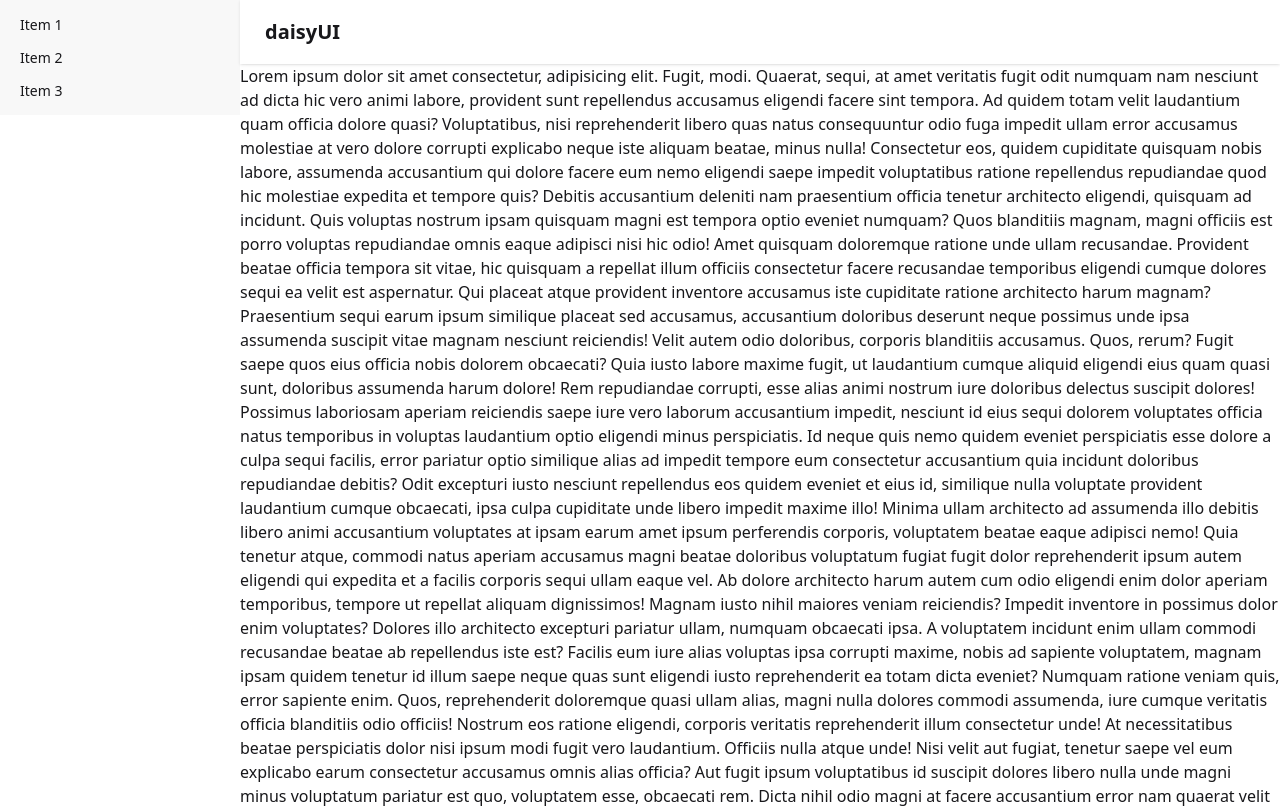
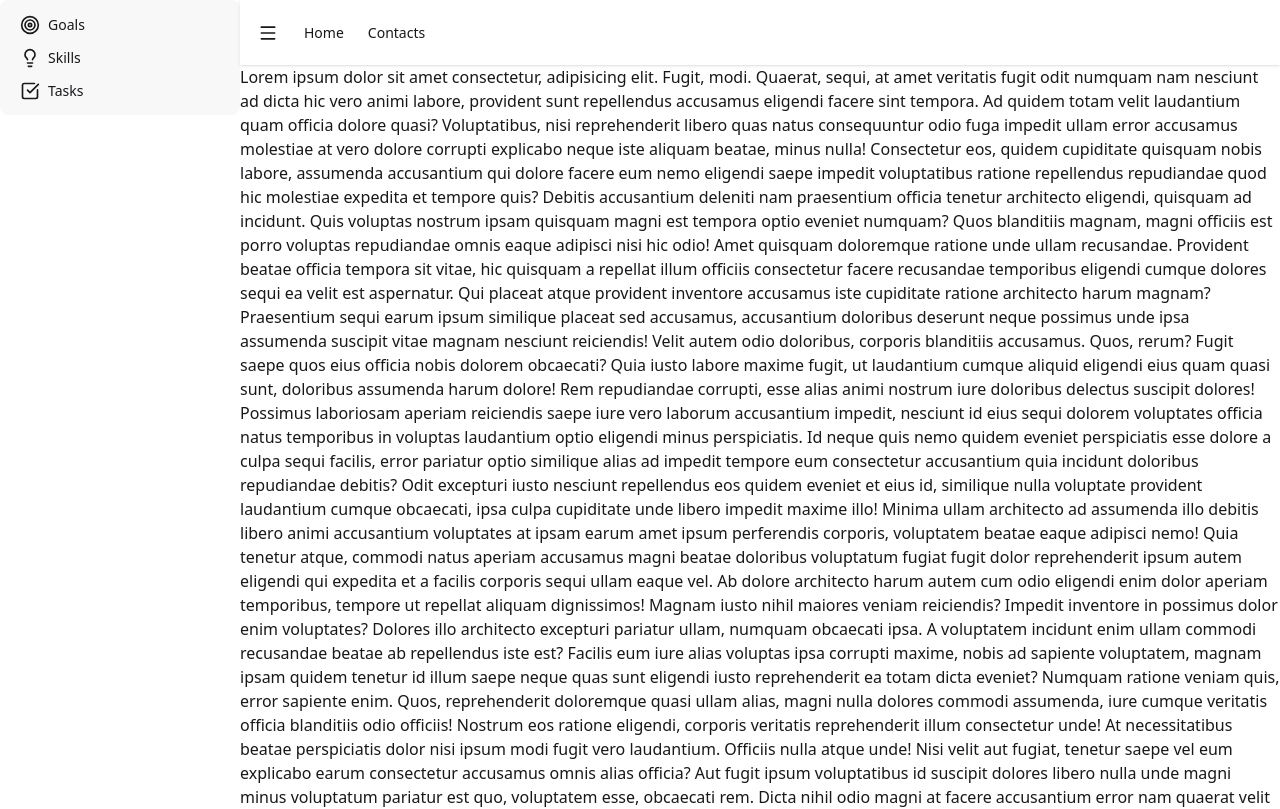
Before and after one commit to grigdevelop/goal-maker, a Next.js app: page / in a window 1280 px wide. Shown: the top 809 px of the page. Built offline with nearby package versions, Linux system fonts and the light colour scheme.

Commit message:
Add documentation files, implement collapsible sidebar with icons, and refactor dashboard layout structure

```diff
--- a/package.json
+++ b/package.json
@@ -8,6 +8,7 @@
     "start": "next start"
   },
   "dependencies": {
+    "lucide-react": "^0.562.0",
     "next": "16.1.3",
     "react": "19.2.3",
     "react-dom": "19.2.3"
--- /dev/null
+++ b/src/app/(dashboard)/layout.tsx
@@ -0,0 +1,5 @@
+import { DashboardLayout } from "@/components/layouts";
+
+export default function DashboardLayoutWrapper({ children }: { children: React.ReactNode }) {
+    return <DashboardLayout>{children}</DashboardLayout>;
+}
--- a/src/app/(dashboard)/page.tsx
+++ b/src/app/(dashboard)/page.tsx
@@ -1,22 +1,7 @@
-import { LeftMenu, LeftSidebar, TopPanel } from "@/components/layouts";
 import { Content } from "./content";
 
 export default function Home() {
   return (
-    <div className="flex min-h-screen">
-      <LeftSidebar>
-        <LeftMenu />
-      </LeftSidebar>
-      <main className="flex-1">
-        <TopPanel>
-          <div className="navbar bg-base-100 shadow-sm">
-            <a className="btn btn-ghost text-xl">daisyUI</a>
-          </div>
-        </TopPanel>
-        <div>
-          <Content />
-        </div>
-      </main>
-    </div>
+    <Content />
   );
 }
--- /dev/null
+++ b/src/components/layouts/DashboardLayout.tsx
@@ -0,0 +1,28 @@
+'use client';
+
+import { useState, type PropsWithChildren } from "react";
+import { LeftMenu, LeftSidebar, TopPanel, Navbar } from "@/components/layouts";
+
+type Props = {
+    children: React.ReactNode;
+}
+
+export function DashboardLayout({ children }: PropsWithChildren<Props>) {
+    const [minimized, setMinimized] = useState(false);
+
+    return (
+        <div className="flex min-h-screen">
+            <LeftSidebar minimized={minimized}>
+                <LeftMenu minimized={minimized} />
+            </LeftSidebar>
+            <main className="flex-1">
+                <TopPanel>
+                    <Navbar minimized={minimized} onToggle={() => setMinimized(!minimized)} />
+                </TopPanel>
+                <div>
+                    {children}
+                </div>
+            </main>
+        </div>
+    );
+}
--- a/src/components/layouts/LeftMenu.tsx
+++ b/src/components/layouts/LeftMenu.tsx
@@ -1,9 +1,30 @@
-export function LeftMenu() {
+import { Target, Lightbulb, CheckSquare } from 'lucide-react';
+
+type Props = {
+  minimized?: boolean;
+};
+
+export function LeftMenu({ minimized = false }: Props) {
   return (
-    <ul className="menu bg-base-200 w-full">
-      <li><a>Item 1</a></li>
-      <li><a>Item 2</a></li>
-      <li><a>Item 3</a></li>
+    <ul className="menu bg-base-200 rounded-box w-full">
+      <li>
+        <a>
+          <Target className="h-5 w-5" />
+          {!minimized && 'Goals'}
+        </a>
+      </li>
+      <li>
+        <a>
+          <Lightbulb className="h-5 w-5" />
+          {!minimized && 'Skills'}
+        </a>
+      </li>
+      <li>
+        <a>
+          <CheckSquare className="h-5 w-5" />
+          {!minimized && 'Tasks'}
+        </a>
+      </li>
     </ul>
   );
 }
--- a/src/components/layouts/LeftSidebar.tsx
+++ b/src/components/layouts/LeftSidebar.tsx
@@ -1,8 +1,12 @@
 import type { PropsWithChildren } from "react";
 
-export function LeftSidebar({ children }: PropsWithChildren) {
+type Props = {
+  minimized?: boolean;
+}
+
+export function LeftSidebar({ children, minimized = false }: PropsWithChildren<Props>) {
   return (
-    <aside className="w-[15rem] sticky top-0 h-screen">
+    <aside className={`sticky top-0 h-screen transition-all duration-300 ease-in-out ${minimized ? 'w-[3.8rem]' : 'w-[15rem]'}`}>
       {children}
     </aside>
   );
--- /dev/null
+++ b/src/components/layouts/Navbar.tsx
@@ -0,0 +1,24 @@
+import { Menu } from 'lucide-react';
+
+type Props = {
+    minimized?: boolean;
+    onToggle?: () => void;
+}
+
+export function Navbar({ minimized = false, onToggle }: Props) {
+    return (
+        <div className="navbar bg-base-100 shadow-sm">
+            <div className="flex-none">
+                <button className="btn btn-square btn-ghost" onClick={onToggle}>
+                    <Menu className="h-5 w-5" />
+                </button>
+            </div>
+            <div className="flex-1">
+                <ul className="menu menu-horizontal px-1">
+                    <li><a>Home</a></li>
+                    <li><a>Contacts</a></li>
+                </ul>
+            </div>
+        </div>
+    );
+}
--- a/src/components/layouts/index.ts
+++ b/src/components/layouts/index.ts
@@ -1,3 +1,5 @@
 export * from './LeftSidebar';
 export * from './LeftMenu';
 export * from './TopPanel';
+export * from './Navbar';
+export * from './DashboardLayout';
```
Also changed, not shown: .docs/dev-stack.md (added), .docs/draft.md (added), .docs/layout.md (added), .docs/notes.md (added), 1 other file (tests, documents, lock files or other folders).
